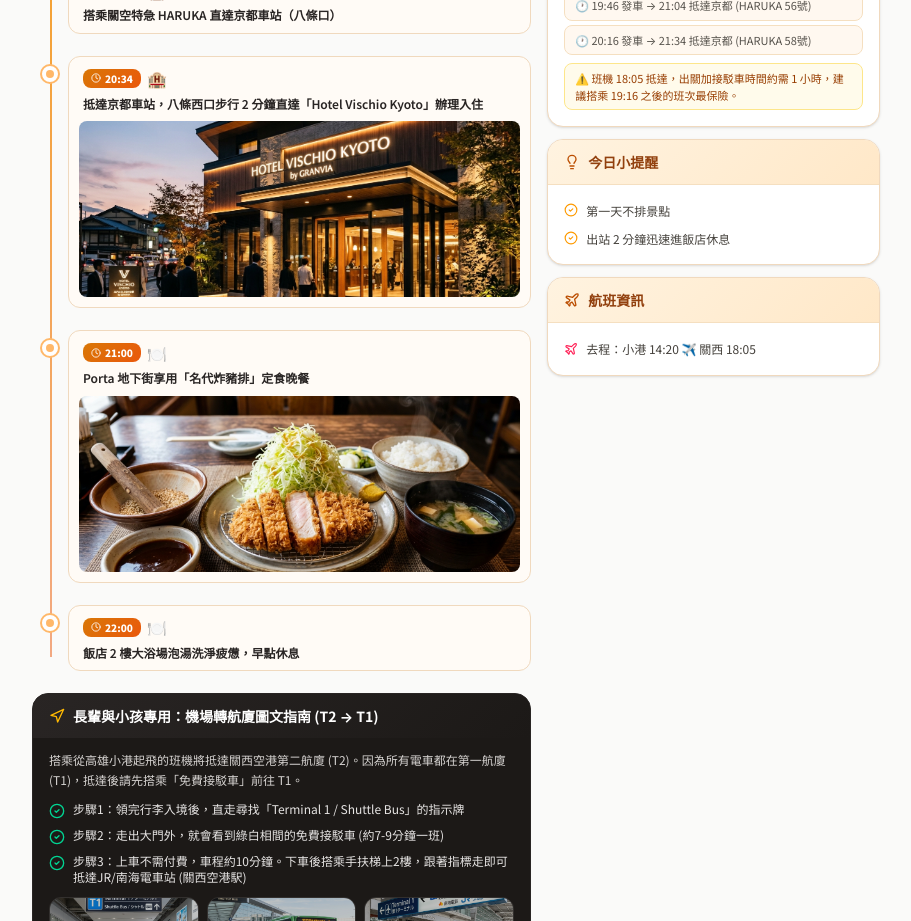
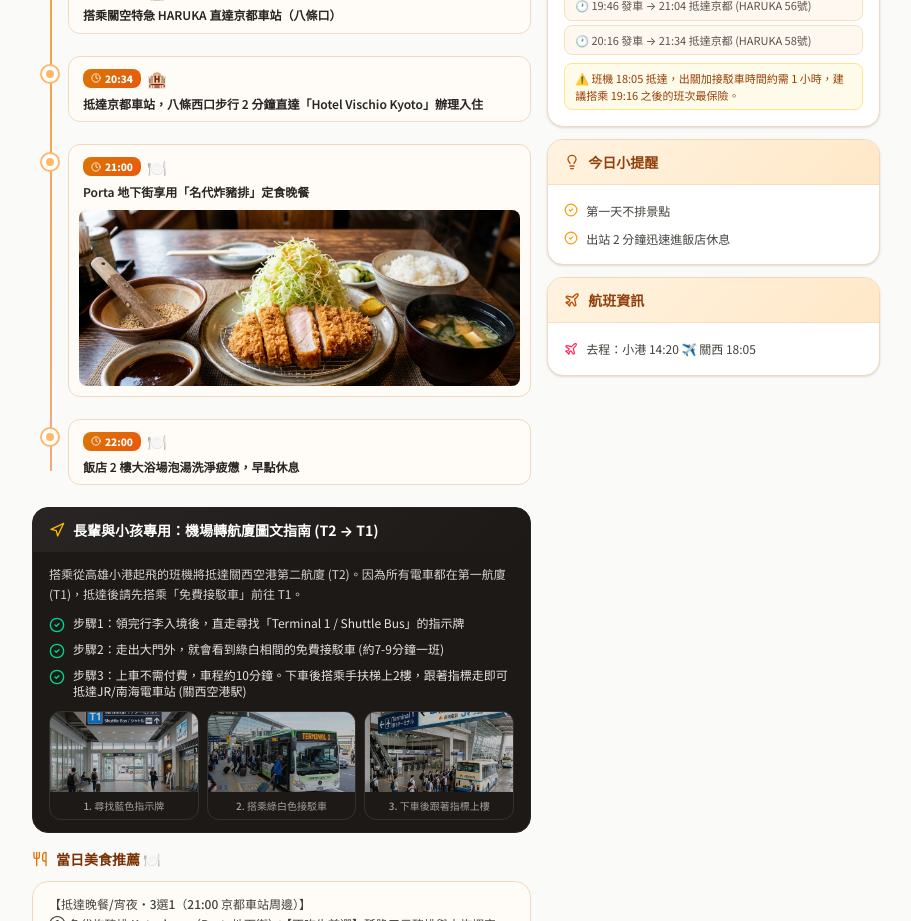
Before and after one commit to pilimesai/osaka-family-7d, a React (Vite) app: page / in a window 1280 px wide. Shown: the part 960-1881 px from the top of the page, without its empty margins (184-1095 px from the left). Built offline with nearby package versions, Linux system fonts and the light colour scheme.

Commit message:
fix: prevent duplicate photos on Day 5 and across all itinerary days

```diff
--- a/src/App.tsx
+++ b/src/App.tsx
@@ -28,7 +28,7 @@
 
 // ─── Activity Photo Mapping ─────────────────────────────────────────────────
 // Pure-transport, directions, drop-off/pick-up, walking steps, or logistics lines → NEVER show activity photos
-const SKIP_PHOTO_RE = /(【(?:上車地點|下車地點|乘車地點|集合地點|步驟|路線|最省力交通)】|步驟[①②③④⑤12345]|出大樓後|出蟹道樂大門|^🚌|^🚶|^━━━|接駁巴士|搭乘|換乘|轉乘|前往集合地點|步行前往|返回飯店|辦理退房|退房寄放行李|返回飯店取行李|打理行李)/;
+const SKIP_PHOTO_RE = /(【(?:上車地點|下車地點|乘車地點|集合地點|步驟|路線|最省力交通)】|步驟[①②③④⑤12345]|出大樓後|出蟹道樂大門|^🚌|^🚶|^━━━|接駁巴士|前往集合地點|步行前往|辦理退房|退房寄放行李|返回飯店取行李|打理行李|(?:回|返回).*?(?:飯店|Lounge|休息|放戰利品|打包)|(?:^|\s)(?:搭乘|換乘|轉乘)(?:地鐵|電車|JR|南海|阪急|特急|中央線|御堂筋|公車|巴士|專車))/;
 
 interface ActivityPhotoEntry {
   category: 'food' | 'landmark' | 'hotel' | 'transport';
@@ -438,6 +438,9 @@
                           <div className="space-y-3">
                             {(() => {
                               const seenPhotosOnDay = new Set<string>();
+                              if (currentDayHotel?.coverImage) {
+                                seenPhotosOnDay.add(currentDayHotel.coverImage);
+                              }
                               return currentDay.schedule.split(/\r?\n/).filter(line => line.trim().length > 0).map((line, idx) => {
                               const timeMatch = line.match(/^(\d{1,2}:\d{2}(?:[–\-]\d{1,2}:\d{2})?|早上|上午|中午|下午|傍晚|晚上|抵達後|約\d{1,2}:\d{2})/);
                               const time = timeMatch ? timeMatch[1] : null;
--- a/src/constants.ts
+++ b/src/constants.ts
@@ -160,7 +160,7 @@
     "date": "2/4（四）",
     "tagColor": "cyan",
     "highlights": "大阪池田日清泡麵博物館 DIY ＆ 吾妻百年烏龍麵午餐 ＆ 下午梅田日牌狂掃（The Row/TNF紫標/NAUTICA/摩天輪） ＆ 晚間飯店旁「しゃぶ亭」黑豬涮涮鍋・宿心齋橋法拉格飯店\r\n上午：池田安藤百福泡麵博物館（彩繪專屬杯麵 DIY ＆ 泡麵時光隧道） → 午餐：大阪最古老 160 年名店「吾妻」細烏龍麵 → 下午：阪急急行直達梅田商圈（LUCUA 1100、阪急 3F The Row ＆ B1甜點、HEP FIVE 摩天輪） → 傍晚回心齋橋飯店放戰利品 ➔ 飯店旁「しゃぶ亭」黑豬涮涮鍋",
-    "schedule": "08:00 飯店 Lounge 享用早餐與咖啡，悠閒出門\r\n08:45 心齋橋搭御堂筋線至梅田，轉乘「阪急寶塚線急行」（車程僅 20 分鐘）直達「池田站」，出站平路步行 5 分鐘抵達\r\n09:30-11:30【安藤百福發明紀念館（池田泡麵博物館）】入館參觀泡麵發明歷史與壯觀泡麵時光隧道，重頭戲體驗【我的合味道工廠 (My CUPNOODLES)】親手彩繪專屬拉麵杯、挑選湯頭與小雞魚板配料，充氣防撞包背著走（7 歲小孩成就感破表！）\r\n11:30-12:45【池田午餐・大阪最古老烏龍麵】體驗結束後漫步 6 分鐘前往「手打うどん 吾妻（Azuma）」（1864 年江戶時代創立、全大阪現存最古老烏龍麵店！），品嚐文豪谷崎潤一郎著迷的名物「ささめうどん（勾芡細烏龍麵）」與香噴噴什錦炊飯（かやくご飯），暖胃甘甜無牛肉，小孩長輩超愛！\r\n12:50 散步回阪急池田站，搭乘阪急寶塚線急行（20 分鐘）直達終點「阪急大阪梅田站」，無縫接軌開逛梅田！\r\n13:15-15:00【地點①】LUCUA 1100 ＆ LUCUA osaka（直衝 7F FREAK'S STORE 買 NAUTICA JP ➔ 6F THE NORTH FACE+ 關西旗艦買日本限定紫標 ➔ 3F BEAMS ➔ 9F 蔦屋書店星巴克小憩）\r\n15:00-16:30【地點②】阪急百貨 梅田總店（直衝 3F 專櫃朝聖 The Row 頂級包款 Margaux/Park Tote ➔ B1 掃貨 ÉCHIRÉ 頂級奶油餅乾與限定伴手禮）\r\n16:30-17:30【地點③】HEP FIVE（5F Carhartt WIP 梅田直營店買限定工裝夾克 ➔ 7F 搭乘紅色摩天輪俯瞰梅田夕陽百萬夜景）\r\n17:45 梅田站搭乘御堂筋線 3 站（僅 6 分鐘）直達心齋橋，步行 3 分鐘回飯店放好戰利品與專屬泡麵包\r\n18:15-19:45【地點④・極品暖胃黑豬火鍋】步行 3 分鐘前往「しゃぶ亭 心齋橋本店」！一人一專屬銅鍋，大啖頂級六白黑豬涮涮鍋，沾石臼現磨秘傳胡麻醬，煮熱蔬菜烏龍麵，大人小孩吃得過癮舒服\r\n20:00 步行 3 分鐘返回法拉格飯店休息，行程充實又超輕鬆",
+    "schedule": "08:00 飯店 Lounge 享用早餐與咖啡，悠閒出門\r\n08:45 心齋橋搭御堂筋線至梅田，轉乘「阪急寶塚線急行」（車程僅 20 分鐘）直達「池田站」，出站平路步行 5 分鐘抵達\r\n09:30-11:30【安藤百福發明紀念館（池田泡麵博物館）】入館參觀泡麵發明歷史與壯觀泡麵時光隧道，重頭戲體驗【我的合味道工廠 (My CUPNOODLES)】親手彩繪專屬拉麵杯、挑選湯頭與小雞魚板配料，充氣防撞包背著走（7 歲小孩成就感破表！）\r\n11:30-12:45【池田午餐・大阪最古老烏龍麵】體驗結束後漫步 6 分鐘前往「手打うどん 吾妻（Azuma）」（1864 年江戶時代創立、全大阪現存最古老烏龍麵店！），品嚐文豪谷崎潤一郎著迷的名物「ささめうどん（勾芡細烏龍麵）」與香噴噴什錦炊飯（かやくご飯），暖胃甘甜無牛肉，小孩長輩超愛！\r\n12:50 散步回阪急池田站，搭乘阪急寶塚線急行（20 分鐘）直達終點「阪急大阪梅田站」，無縫接軌開逛梅田！\r\n13:15-15:00【地點①】LUCUA 1100 ＆ LUCUA osaka（直衝 7F FREAK'S STORE 買 NAUTICA JP ➔ 6F THE NORTH FACE+ 關西旗艦買日本限定紫標 ➔ 3F BEAMS ➔ 9F 蔦屋書店星巴克小憩）\r\n15:00-16:30【地點②】阪急百貨 梅田總店（直衝 3F 專櫃朝聖 The Row 頂級包款 Margaux/Park Tote ➔ B1 掃貨 ÉCHIRÉ 頂級奶油餅乾與限定伴手禮）\r\n16:30-17:30【地點③】HEP FIVE（5F Carhartt WIP 梅田直營店買限定工裝夾克 ➔ 7F 搭乘紅色摩天輪俯瞰梅田夕陽百萬夜景）\r\n17:45 梅田站搭乘御堂筋線 3 站（僅 6 分鐘）直達心齋橋，步行 3 分鐘回飯店放好戰利品與專屬泡麵包\r\n18:15-19:45【地點④・極品暖胃黑豬火鍋】步行 3 分鐘前往「しゃぶ亭 心齋橋本店」！一人一專屬銅鍋，大啖頂級六白黑豬涮涮鍋，沾石臼現磨秘傳胡麻醬，煮熱蔬菜烏龍麵，大人小孩吃得過癮舒服\r\n20:00 步行 3 分鐘返回飯店休息，行程充實又超輕鬆",
     "transport": "上午：心齋橋搭御堂筋線至梅田 → 轉阪急寶塚線急行 20 分鐘直達「池田站」（出站步行 5 分鐘）\r\n下午：池田搭阪急 20 分鐘直達梅田商圈（全程無縫銜接）\r\n傍晚：梅田搭御堂筋線 6 分鐘直達心齋橋（步行 3 分鐘吃鍋回飯店）",
     "hotelId": "flag_shinsaibashi",
     "childHighlights": "池田泡麵博物館親手彩繪專屬拉麵杯、選小雞魚板配料、吹氣太空包\r\n超壯觀跨年代泡麵時光隧道拍照\r\n吾妻 160 年滑順細烏龍麵與什錦炊飯（好咬好吞、熱騰騰暖胃）\r\nHEP FIVE 紅色巨大摩天輪俯瞰大阪美景\r\nLUCUA 蔦屋書店童書區\r\nしゃぶ亭個人小銅鍋自己涮肉吃冰淇淋",
```
